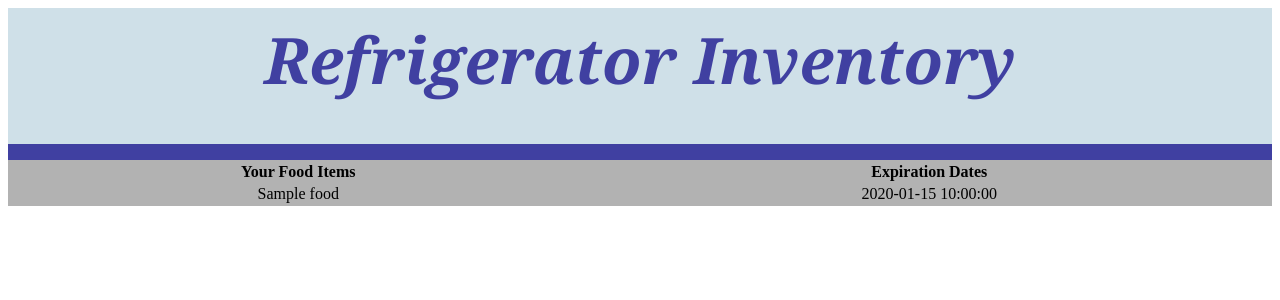
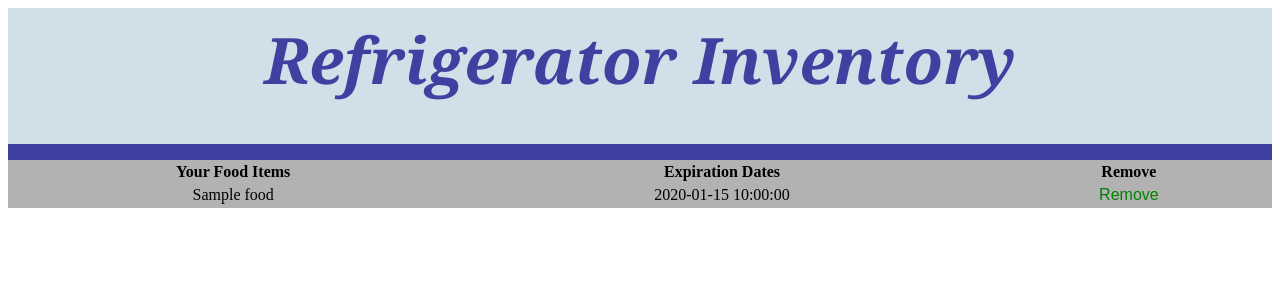
Before and after one commit to StevenFein/FridgePal, a Python web app: template Templates/Inventory.html in a window 1280 px wide. Shown: the top 300 px of the page. Run offline with Jinja, Linux system fonts and the light colour scheme; the template is opened without the code that fills it: most values are stand-ins (such as "Sample title", 1, 10 or a date in 2020).

Commit message:
Button that removes food key

```diff
--- a/Templates/Inventory.html
+++ b/Templates/Inventory.html
@@ -1,11 +1,11 @@
 <!DOCTYPE html>
 <html>
   <head>
+    <meta name="viewport" content="width=device-width, initial-scale=1">
     <title>Title-Inventory</title>
     <link type="text/css" rel="stylesheet" href="/css/Inventory.css">
   </head>
   <body>
-
 
     <div id="top"></div>
       <div class="content-item title">Refrigerator Inventory</div>
@@ -15,7 +15,9 @@
     <tr>
         <th>Your Food Items</th>
         <th>Expiration Dates</th>
+        <th id="removefood"> Remove </th>
     </tr>
+
     <tr>
       <td>{% for food in all_user_foods %}
 
@@ -24,7 +26,16 @@
       {% endfor %}</td>
       <td>{% for food in all_user_foods %}
         <center>{{food.expiration_date}}</center>
-      {% endfor %}</td>
+      {% endfor %}
+    </td>
+
+
+    <td>{% for food in all_user_foods %}
+      <form action="/delete" method="post"><input type="hidden" name="food_id" value="{{food.key.urlsafe()}}" />
+      <center><button type="submit" class="btn remove">Remove</button></center></form>
+      {% endfor %}
+    </td>
+
     </tr>
   </table>
   </body>
--- a/css/Inventory.css
+++ b/css/Inventory.css
@@ -22,3 +22,21 @@
 	padding: 8px;
 	background-color: #4040a1;
 }
+
+.btn {
+  border: none;
+  background-color: inherit;
+  font-size: 16px;
+  cursor: pointer;
+  display: inline-block;
+}
+
+/* Red */
+.remove {
+  color: green;
+}
+
+.remove:hover {
+  background-color: red;
+  color: white;
+}
```
Also changed, not shown: main.py (+15 -1 lines).
